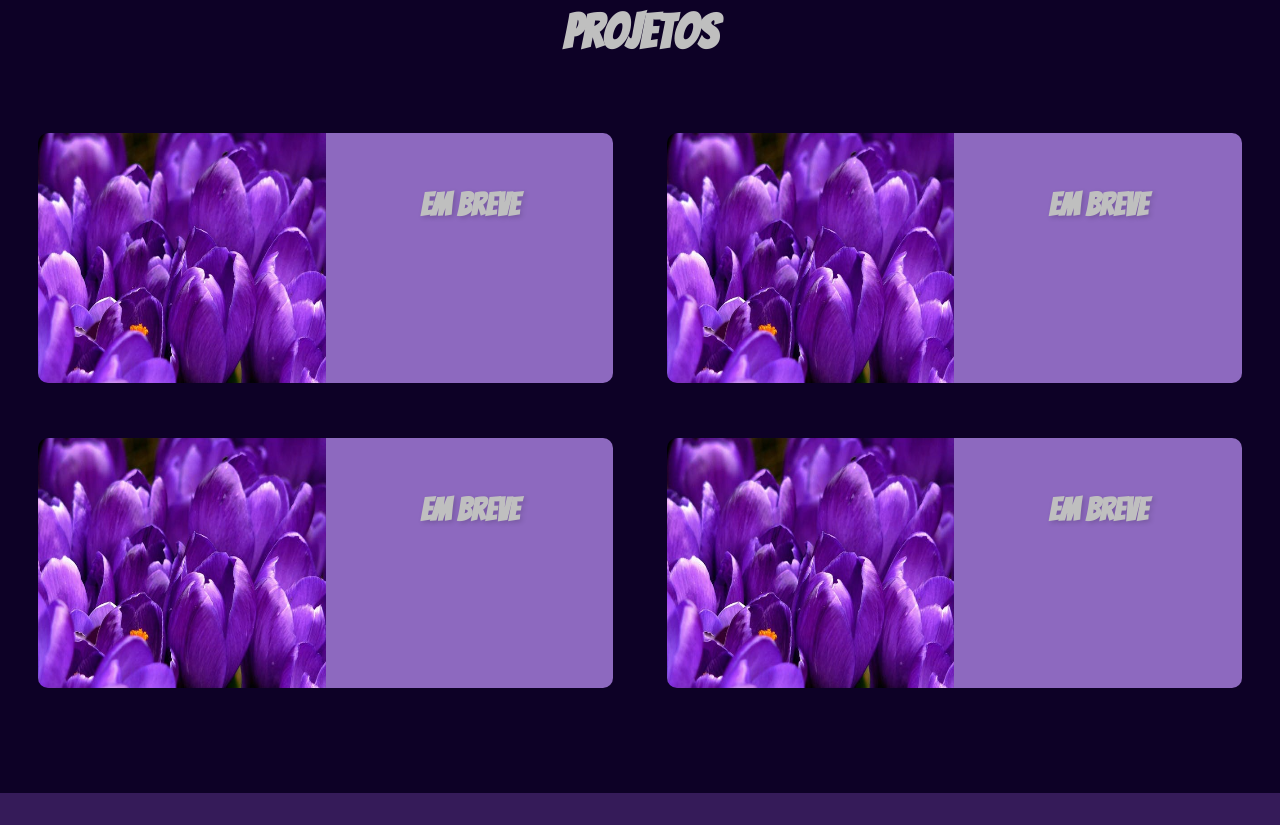
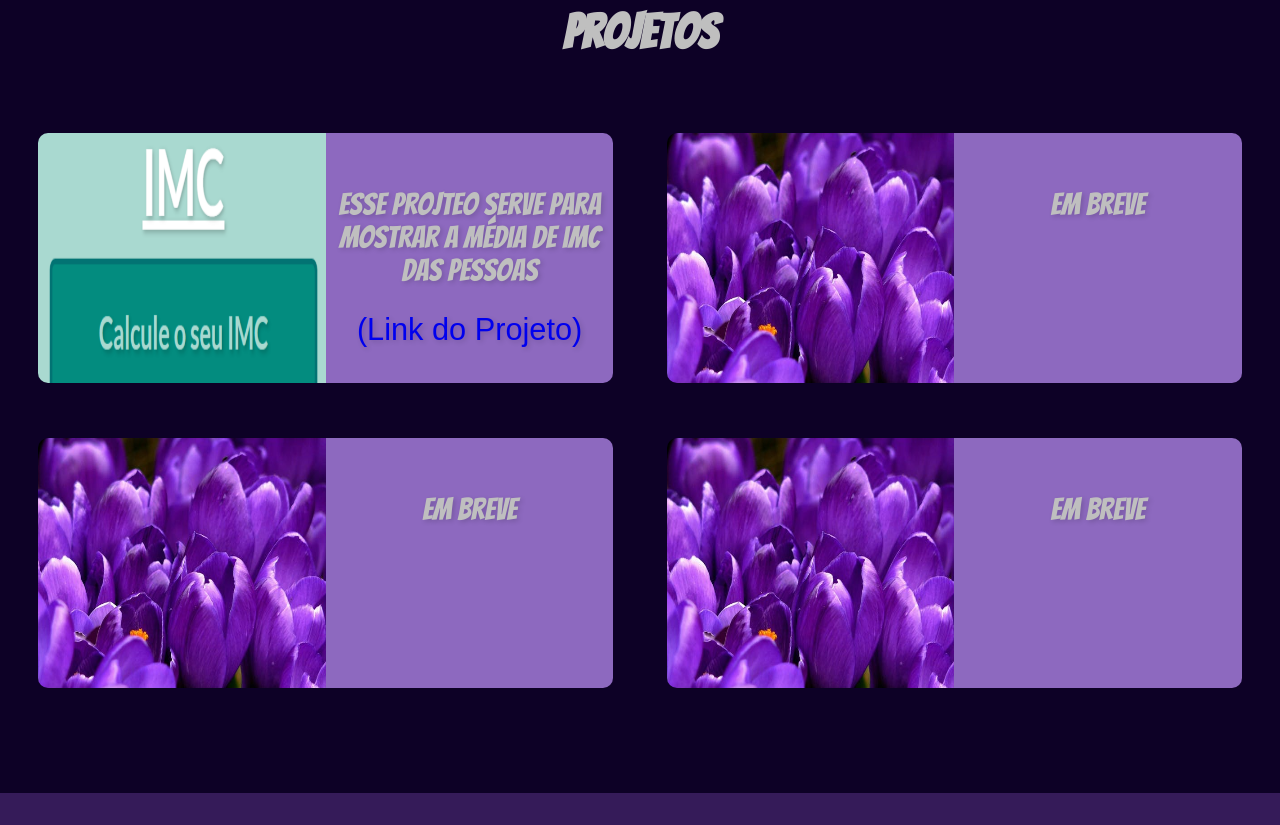
Before and after one commit to TheusSheep/Portfolio, a plain HTML site: page index.html in a window 1280 px wide. Shown: the part 1300-2125 px from the top of the page. Drawn offline with Linux system fonts and the light colour scheme.

Commit message:
Portfolio v1.6 update
adicionando o link para um mini projeto de cálculo de IMC e ajustando o tamanho dos texto para ficar melhor no celular.

```diff
--- a/assets/style/query.css
+++ b/assets/style/query.css
@@ -1,6 +1,6 @@
 @charset "UTF-8";
 
-@media only screen and (min-width: 768px){
+@media only screen and (min-width: 700px){
     /* Config Cabeçalho */
     #cabecalho_titlo h1{
         font-size: 5em;
@@ -85,6 +85,10 @@
         height: 100%;
     }
 
+    .card_projeto_text{
+        font-size: 1.6em;
+    }
+
     /* Config Footer */
     footer{
         flex-direction: row;
--- a/assets/style/style.css
+++ b/assets/style/style.css
@@ -49,12 +49,12 @@ header{
 }
 
 #cabecalho_titlo h1{
-    font: normal bolder 3.5em var(--font-destaque);
+    font: normal bolder 2em var(--font-destaque);
     text-shadow: 2px 2px 5px rgba(0, 0, 0, 0.247);
 }
 
 #cabecalho_titlo_logo{
-    max-width: 115px;
+    max-width: 100px;
     width: 100%;
     height: auto;
 }
@@ -199,11 +199,21 @@ main p{
 }
 
 .card_projeto_text > p{
-    padding: 55px 0px;
+    padding: 55px 10px;
     text-align: center;
     color: var(--cor4);
-    font: normal bold 2em var(--font-destaque);
+    font: normal normal 1.2em var(--font-destaque);
     text-shadow: 2px 2px 5px rgba(0, 0, 0, 0.158);
+}
+
+.card_projeto_text p > a{
+    display: block;
+    margin-top: 25px;
+}
+
+.card_projeto_text p > a:hover{
+    transition-duration: 0.2s;
+    color: white;
 }
 
 /* Config Footer */
--- a/index.html
+++ b/index.html
@@ -70,10 +70,14 @@
             <div id="caixa_projeto">
                 <div class="card_projeto">
                     <div class="card_projeto_img">
-                        <img src="assets/img/bank.jpg" alt="uma simples paisagem cheio de flores da cor purple">
+                        <img src="assets/img/projeto_imc.png" alt="uma simples paisagem cheio de flores da cor purple">
                     </div>
                     <div class="card_projeto_text">
-                        <p>Em Breve</p>
+                        <p>Esse projteo serve para mostrar a média de imc das pessoas
+                            <br>
+                            <a href="https://theussheep.github.io/IMC" target="_blank" rel="external">(Link do Projeto)</a>
+                        </p>
+
                     </div>
                 </div>
                 <div class="card_projeto">
```
Also changed, not shown: assets/img/projeto_imc.png (added).
